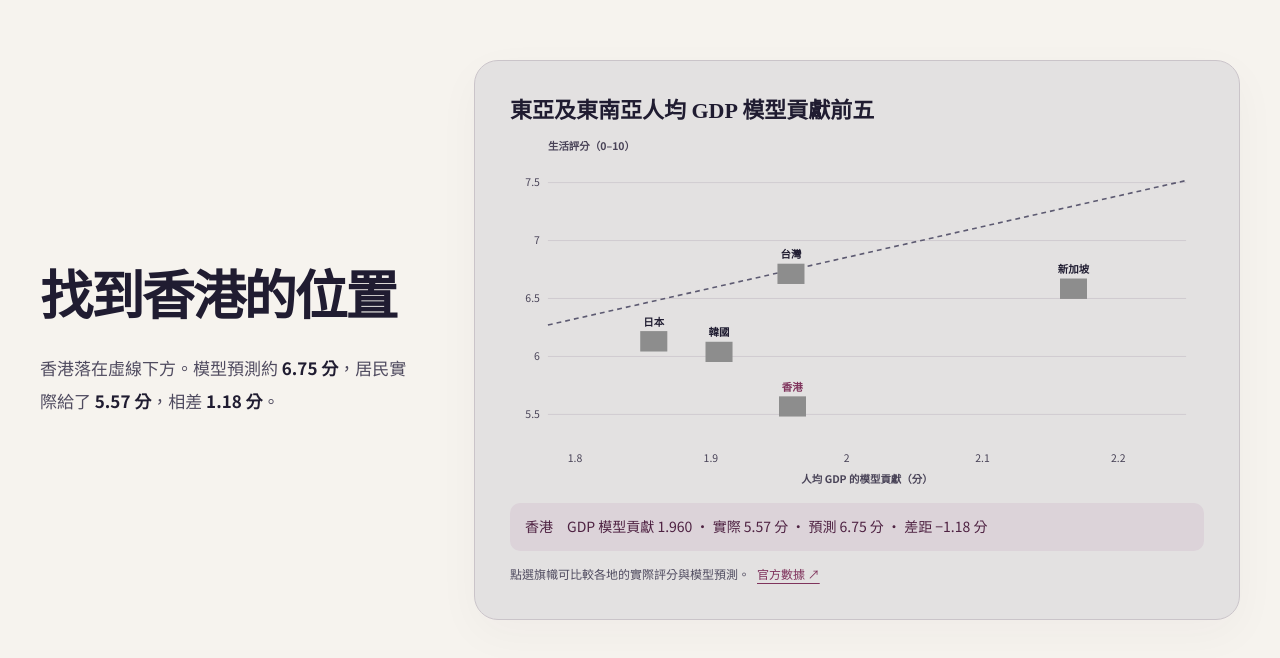
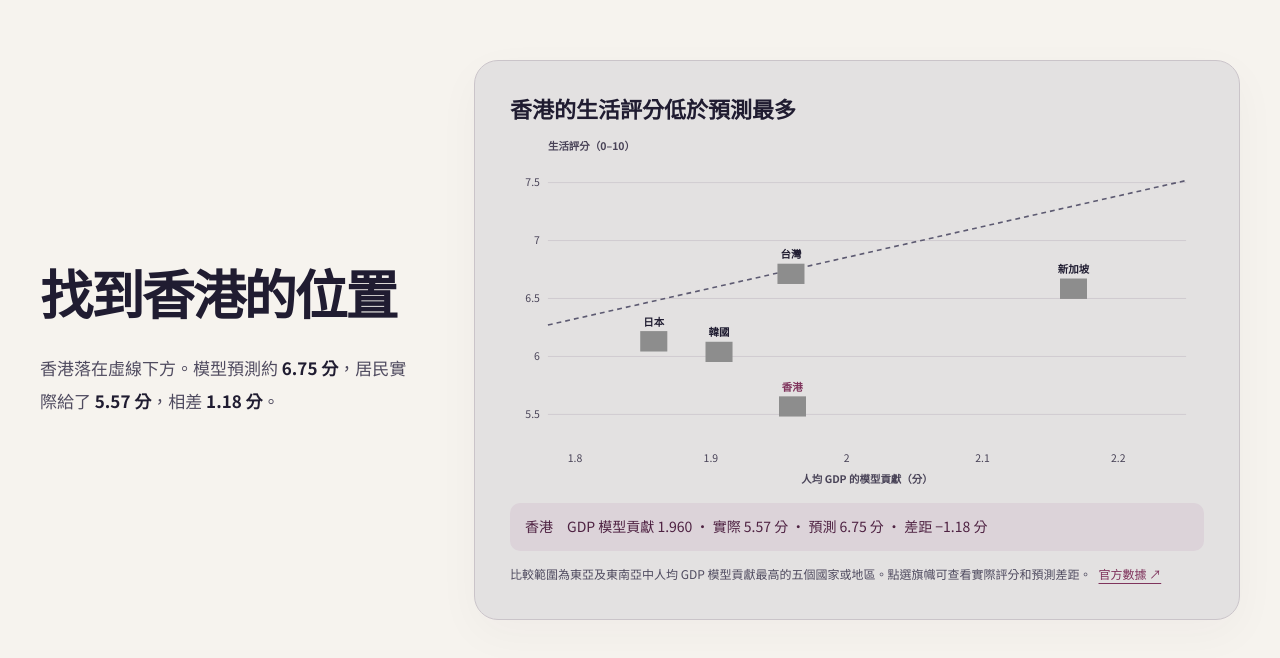
Before and after one commit to Ray24200867/assignment3-JOUR4046, a plain HTML site: page index.html in a window 1280 px wide. Shown: the part 3447-4105 px from the top of the page. Drawn offline with Linux system fonts and the light colour scheme; grey boxes are pictures that could not be loaded.

Commit message:
Use the regional chart finding as its headline

```diff
--- a/index.html
+++ b/index.html
@@ -544,10 +544,10 @@
   <div class="income-story">
     <div class="prose"><h2>找到香港的位置</h2><p>香港落在虛線下方。模型預測約 <strong>6.75 分</strong>，居民實際給了 <strong>5.57 分</strong>，相差 <strong>1.18 分</strong>。</p></div>
     <figure class="chart-card income-figure">
-      <h3 class="regional-chart-title">東亞及東南亞人均 GDP 模型貢獻前五</h3>
+      <h3 class="regional-chart-title">香港的生活評分低於預測最多</h3>
       <div data-scatter-plot class="plot"></div>
       <div data-scatter-reading class="chart-reading" aria-live="polite"></div>
-      <figcaption>點選旗幟可比較各地的實際評分與模型預測。<a href="https://www.worldhappiness.report/data-sharing/">官方數據 ↗</a></figcaption>
+      <figcaption>比較範圍為東亞及東南亞中人均 GDP 模型貢獻最高的五個國家或地區。點選旗幟可查看實際評分和預測差距。<a href="https://www.worldhappiness.report/data-sharing/">官方數據 ↗</a></figcaption>
     </figure>
   </div>
 </section>
```
